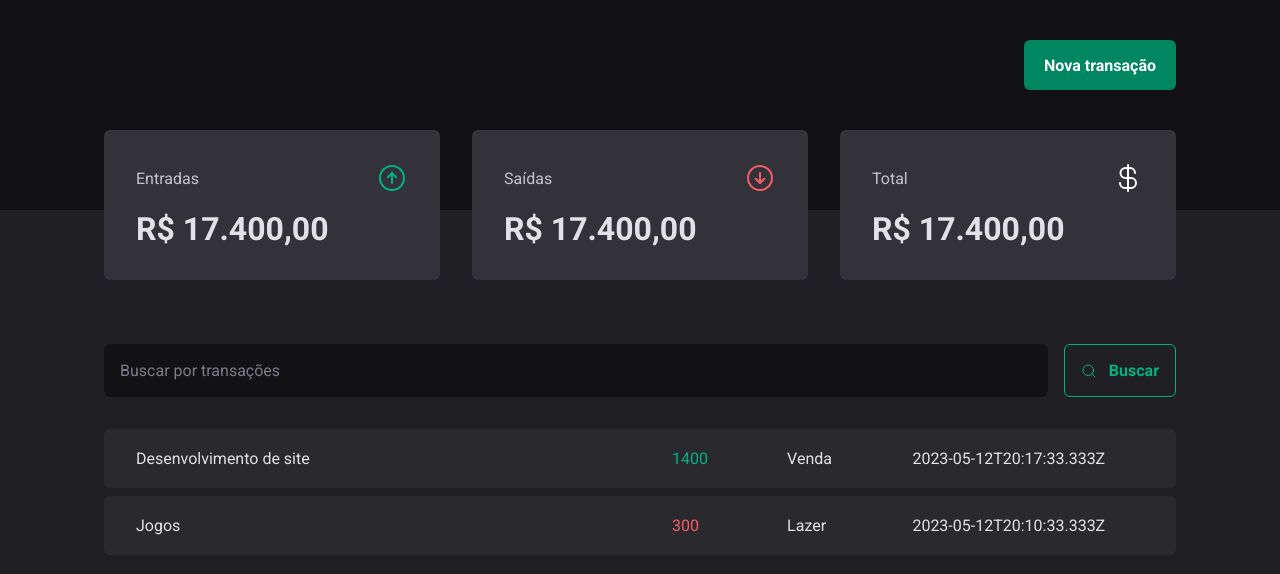
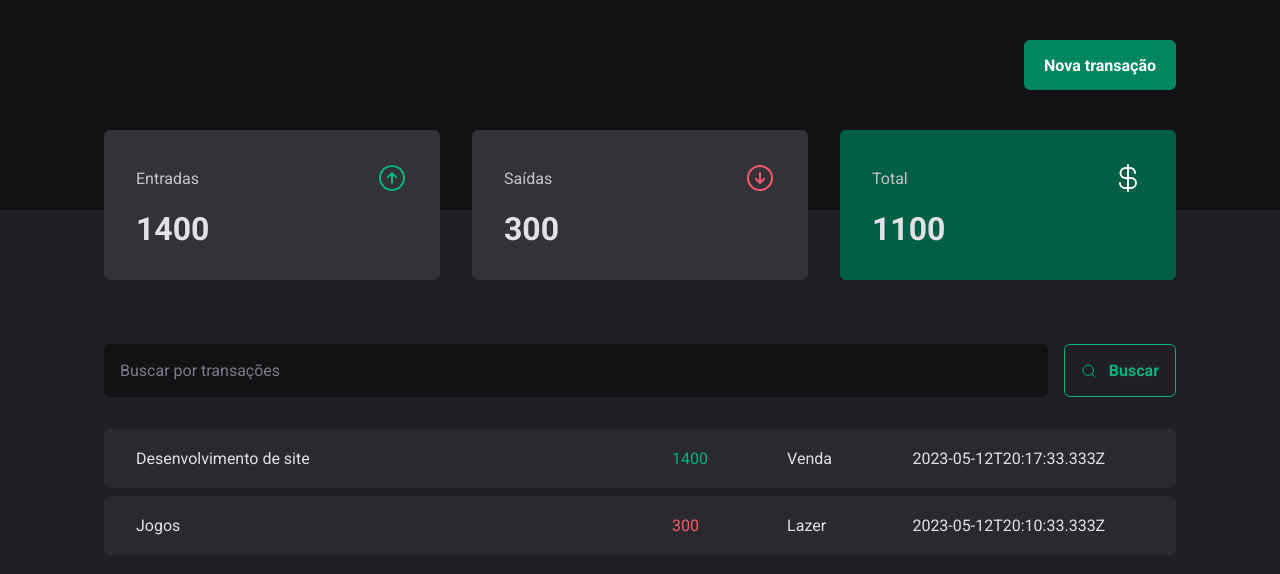
Before and after one commit to rdg-404/dt-money-api, a React (Vite) app: page / in a window 1280 px wide. Shown: the top 574 px of the page. Built offline with nearby package versions, Linux system fonts and the light colour scheme; data requests are answered from the project's data file.

Commit message:
useReduce para calcular o numero total de gastos

```diff
--- a/src/components/Summary/index.tsx
+++ b/src/components/Summary/index.tsx
@@ -7,7 +7,25 @@
 
   const {transactions} = useContext(TransactionsContext)
 
-  console.log(transactions)
+  const summary = transactions.reduce(
+    (acc, transaction) => {
+      if(transaction.type === "income"){
+        acc.income += transaction.price;
+        acc.total += transaction.price;
+      }
+      else {
+        acc.outcome += transaction.price;
+        acc.total -= transaction.price;
+      }
+
+      return acc;
+    },
+    {
+      income: 0,
+      outcome: 0,
+      total: 0,
+    },
+  )
 
   return(
     <SummaryContainer>
@@ -17,7 +35,7 @@
           <ArrowCircleUp size={32} color="#00b37e"/>
         </header>
 
-        <strong>R$ 17.400,00</strong>
+        <strong>{summary.income}</strong>
       </SummaryCard>
 
       <SummaryCard>
@@ -26,16 +44,16 @@
           <ArrowCircleDown size={32} color="#f75a68"/>
         </header>
 
-        <strong>R$ 17.400,00</strong>
+        <strong>{summary.outcome}</strong>
       </SummaryCard>
 
-      <SummaryCard>
+      <SummaryCard variant="green">
         <header>
           <span>Total</span>
           <CurrencyDollar size={32} color="#fff"/>
         </header>
 
-        <strong>R$ 17.400,00</strong>
+        <strong>{summary.total}</strong>
       </SummaryCard>
     </SummaryContainer>
   )
```
